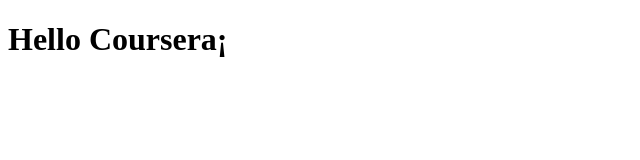
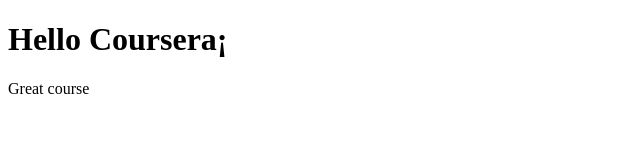
Before and after one commit to jcalvarez66/coursera-text, a plain HTML site: page site/index.html in a window 1280 px wide. Shown: the full height of the page, 0-640 px from the left. Drawn offline with Linux system fonts and the light colour scheme.

Commit message:
small addition to my first page

```diff
--- a/site/index.html
+++ b/site/index.html
@@ -5,5 +5,6 @@
 </head>
 <body>
 <h1>Hello Coursera¡</h1>
+<p>Great course</p>
 </body>
 </html>
```
